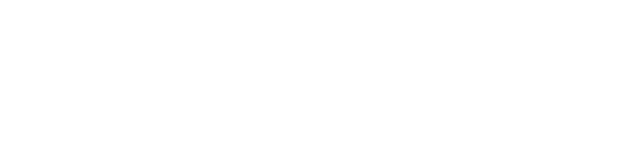
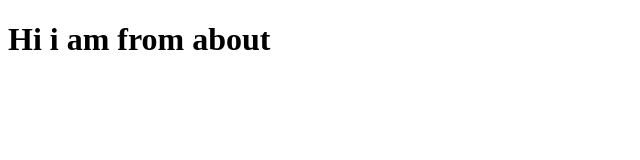
Before and after one commit to nam334/learngit, a plain HTML site: page index.html in a window 1280 px wide. Shown: the whole page, without its empty margins (0-640 px from the left). Drawn offline with Linux system fonts and the light colour scheme.

Commit message:
added line in about

```diff
--- a/index.html
+++ b/index.html
@@ -7,6 +7,6 @@
     <title>Document</title>
 </head>
 <body>
-
+    <h1>Hi i am from about</h1>
 </body>
 </html>
```
